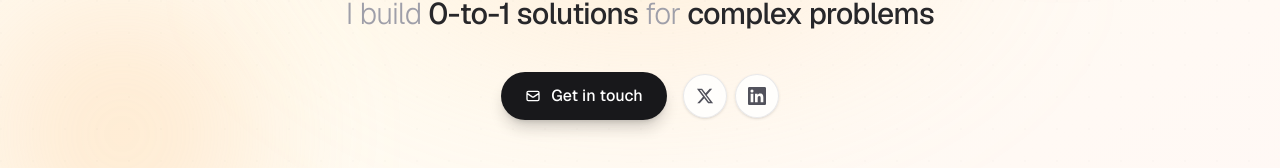
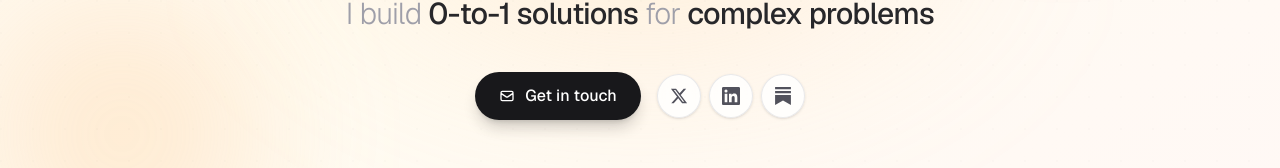
Before and after one commit to JakeA02/PersonalWebsite, a Next.js app: page / in a window 1280 px wide. Shown: the part 544-712 px from the top of the page. Built offline with nearby package versions, Linux system fonts and the light colour scheme.

Commit message:
substack

```diff
--- a/src/components/CTA.jsx
+++ b/src/components/CTA.jsx
@@ -1,3 +1,4 @@
+import Image from "next/image";
 export default function CTA() {
     return (
         <div
@@ -70,6 +71,17 @@
                   </svg>
                   <span className="text-sm font-medium">@adler-jake</span>
                 </a>
+                <a
+                  href="https://substack.com/@thejakeadler"
+                  target="_blank"
+                  rel="noopener noreferrer"
+                  className="inline-flex items-center gap-2 px-5 py-2.5 rounded-full bg-zinc-800 hover:bg-zinc-700 border border-zinc-700 hover:border-[#FF6719]/50 text-zinc-300 hover:text-[#FF6719] transition-all duration-200"
+                >
+                  <svg className="h-4 w-4" fill="currentColor" viewBox="0 0 24 24">
+                    <path d="M22.539 8.242H1.46V5.406h21.08v2.836zM1.46 10.812V24L12 18.11 22.54 24V10.812H1.46zM22.54 0H1.46v2.836h21.08V0z"/>
+                  </svg>
+                  <span className="text-sm font-medium">@thejakeadler</span>
+                </a>
               </div>
             </div>
           </div>
--- a/src/components/HeroSection.jsx
+++ b/src/components/HeroSection.jsx
@@ -112,7 +112,7 @@
               transition: "all 0.8s cubic-bezier(0.22, 1, 0.36, 1) 0.3s",
             }}
           >
-             I build <span className="text-zinc-800 font-medium">0-to-1 solutions </span> for {" "}
+            I build <span className="text-zinc-800 font-medium">0-to-1 solutions </span> for {" "}
             <span className="text-zinc-800 font-medium"> complex problems</span>
           </p>
 
@@ -158,6 +158,17 @@
                   <path d="M20.447 20.452h-3.554v-5.569c0-1.328-.027-3.037-1.852-3.037-1.853 0-2.136 1.445-2.136 2.939v5.667H9.351V9h3.414v1.561h.046c.477-.9 1.637-1.85 3.37-1.85 3.601 0 4.267 2.37 4.267 5.455v6.286zM5.337 7.433a2.062 2.062 0 01-2.063-2.065 2.064 2.064 0 112.063 2.065zm1.782 13.019H3.555V9h3.564v11.452zM22.225 0H1.771C.792 0 0 .774 0 1.729v20.542C0 23.227.792 24 1.771 24h20.451C23.2 24 24 23.227 24 22.271V1.729C24 .774 23.2 0 22.222 0h.003z" />
                 </svg>
               </a>
+              <a
+                href="https://substack.com/@thejakeadler"
+                target="_blank"
+                rel="noopener noreferrer"
+                className="inline-flex items-center justify-center w-11 h-11 rounded-full bg-white/80 backdrop-blur-sm border border-zinc-200/80 text-zinc-600 hover:text-[#FF6719] hover:border-[#FF6719]/30 hover:bg-white transition-all duration-200 hover:-translate-y-0.5 shadow-sm hover:shadow-md"
+                aria-label="Substack"
+              >
+                <svg className="w-4.5 h-4.5" fill="currentColor" viewBox="0 0 24 24">
+                  <path d="M22.539 8.242H1.46V5.406h21.08v2.836zM1.46 10.812V24L12 18.11 22.54 24V10.812H1.46zM22.54 0H1.46v2.836h21.08V0z"/>
+                </svg>
+              </a>
             </div>
           </div>
         </div>
```
